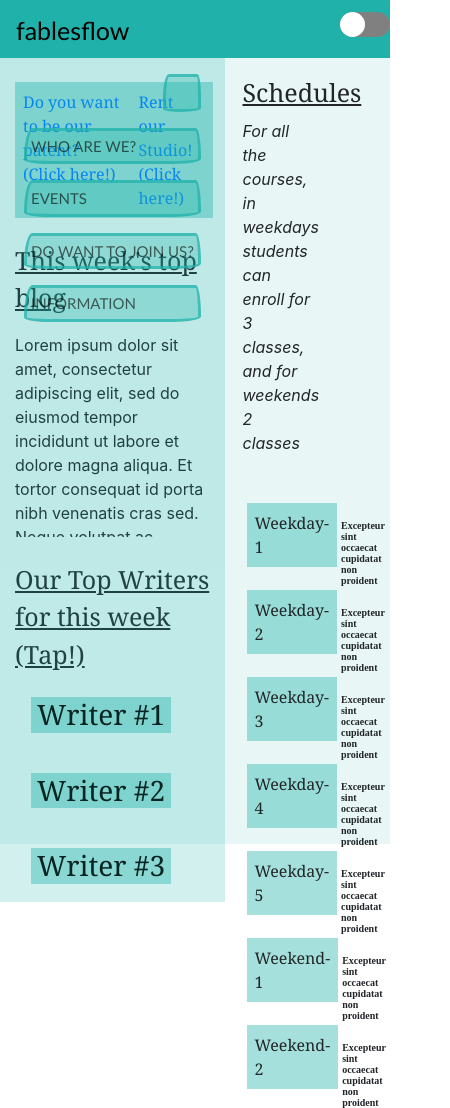
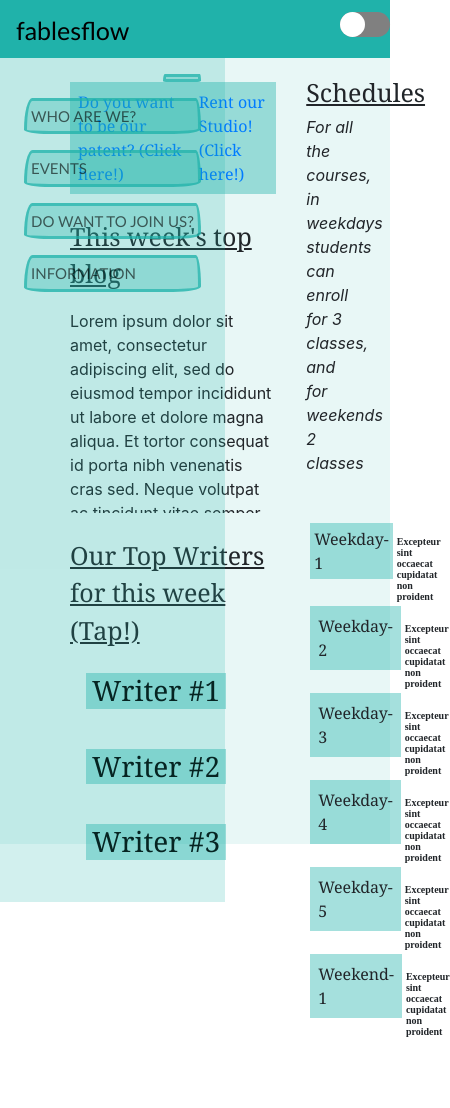
Before and after one commit to VidushiSingla99/fablesflow-A-website, a React (Create React App) app: page / in a window 390 px wide. Shown: the whole page, 450 px wide, since content can reach past the window. After the commit the page ends 1037 px from the top, so only its background shows below. Built offline with nearby package versions, Linux system fonts and the light colour scheme.

Commit message:
responsive changes

```diff
--- a/src/App.css
+++ b/src/App.css
@@ -189,8 +189,8 @@ background-color: rgba(32,178,170,0.2);
 }
 
 .head-im{
-  width: 1519px;
-  height: 700px;
+  width: 100%;
+  height: 100vh;
   position: absolute;
 }
 
@@ -236,6 +236,7 @@ background-color: rgba(32,178,170,0.2);
   text-align: center;
   text-shadow: #20B2AA;
   color: black !important;
+  margin-top: 300;
 }
 
 .h-320{
--- a/src/App.js
+++ b/src/App.js
@@ -60,8 +60,9 @@ function App() {
   // switch (step) {
   //   case 1:
   return (
-    <div className={darkMode ? "bg-color-dark font-white" : "bg-color "}>
+    <div className={darkMode ? "bg-color-dark font-white" : "bg-color"}>
       <Navbar setDarkMode={setDarkMode} darkMode={darkMode} />
+      <div className="row">
       <Alert alert={alert} />
       <BrowserRouter basename={process.env.PUBLIC_URL}>
         <Sidebar darkMode={darkMode} />
@@ -108,6 +109,7 @@ function App() {
         </Routes>
       </BrowserRouter>
     </div>
+    </div>
   );
 
 }
--- a/src/components/Events.js
+++ b/src/components/Events.js
@@ -115,7 +115,7 @@ const Events = () => {
   }
 
   return (
-    <div>
+    <div className="col-10">
       <div className="image">
         <img alt="art-web" className="head-im" src="https://assets.visitmilwaukee.org/visitmke/media/global/Partner%20Images/Gallery%20Size/VM-MilwaukeeRepertoryTheater-Performance2.jpg?ext=.jpg&mode=crop&width=1920&height=1080&scale=both" />
         <h2 className="image-overlay offset-lg-3">
--- a/src/components/Sidebar.js
+++ b/src/components/Sidebar.js
@@ -3,32 +3,34 @@ import { useState } from "react";
 import {Link} from "react-router-dom";
 
 const Sidebar = ({darkMode}) => {
-    const [wid, setWid] = useState();
+    const [wid, setWid] = useState("col-2");
     const [click_num, setClick] = useState(0);
     const [visible, setVisible] = React.useState(true);
 
     const toggleSideNav = () => {
         if(click_num===0){
-            setWid("6%")
+            setWid("col-1")
             setClick(1)
             setVisible(false)
         }
         else if(click_num===1){
-            setWid("14.5%")
+            setWid("col-2")
             setClick(0)
             setVisible(true)
         }
    }
        return (
-           <div className={darkMode ? 'left-navigation-dark d-flex flex-column px-4':'left-navigation d-flex flex-column px-4'} style={{width:wid}}>
+           <div className={wid}>
+           <div className={darkMode ? 'left-navigation-dark d-flex flex-column px-4':'left-navigation d-flex flex-column px-4'}>
                <div className='d-flex justify-content-end'>
-               <button className="toggle-button mt-3 p-3" onClick={toggleSideNav}></button>
+               <button className="toggle-button mt-3 px-3 ms-3" onClick={toggleSideNav}></button>
                </div>
                 <Link className={darkMode ? 'nav-pointer-dark mt-3 p-1':'nav-pointer mt-3 p-1'} to="/About"><div className= {visible ? 'element-visible' : 'element-hidden'}>WHO ARE WE?</div></Link>
                 <Link className={darkMode ? 'nav-pointer-dark mt-3 p-1':'nav-pointer mt-3 p-1'} to="/events"><div className= {visible ? 'element-visible' : 'element-hidden'}>EVENTS</div></Link>
                 <Link className={darkMode ? 'nav-pointer-dark mt-3 p-1':'nav-pointer mt-3 p-1'} to="/StepOne"><div className= {visible ? 'element-visible' : 'element-hidden'}>DO WANT TO JOIN US?</div></Link>
                 <Link className={darkMode ? 'nav-pointer-dark mt-3 p-1':'nav-pointer mt-3 p-1'} to="/Teams"><div className= {visible ? 'element-visible' : 'element-hidden'}>INFORMATION</div></Link>
            </div>
+           </div>
        );
 }
 export default Sidebar;
--- a/src/components/Teams.js
+++ b/src/components/Teams.js
@@ -2,9 +2,9 @@ import React from "react";
 
 const Teams = ({darkMode }) => {
   return (
-    <div className={darkMode ? 'teams' :"teams"}>
-      <div className="d-flex">
-        <div className="offset-lg-2 col-7">
+    <div className={darkMode ? 'teams col-9' :"teams col-9"}>
+      <div className="row">
+        <div className="col-9">
           <div className="pt-4 d-flex justify-content-between">
             <span
               type="button"
@@ -157,14 +157,14 @@ const Teams = ({darkMode }) => {
         </div>
 
         <div className="col-3 pt-3">
-          <div className="blog-header offset-lg-3 pb-2">Schedules</div>
+          <div className="blog-header offset-lg-3 pb-1">Schedules</div>
           <i>
             For all the courses, in weekdays students can enroll for 3 classes,
             and for weekends 2 classes
           </i>
-          <div className="offset-lg-1">
+          <div>
             <div className="d-flex align-items-baseline">
-              <div className="modal-button weekday mt-5 w-fit p-2 m-1 mb-3">
+              <div className="modal-button weekday mt-5 w-fit p-1 m-1 mb-3">
                 Weekday-1
               </div>
               <div className="click-to-edit">
@@ -212,14 +212,7 @@ const Teams = ({darkMode }) => {
                 Excepteur sint occaecat cupidatat non proident
               </div>
             </div>
-            <div className="d-flex align-items-baseline">
-              <div className="modal-button weekday w-fit p-2 m-1 mb-3">
-              Weekend-2
-              </div>
-              <div className="click-to-edit">
-                Excepteur sint occaecat cupidatat non proident
-              </div>
-            </div>
+
 
           </div>
         </div>
```
